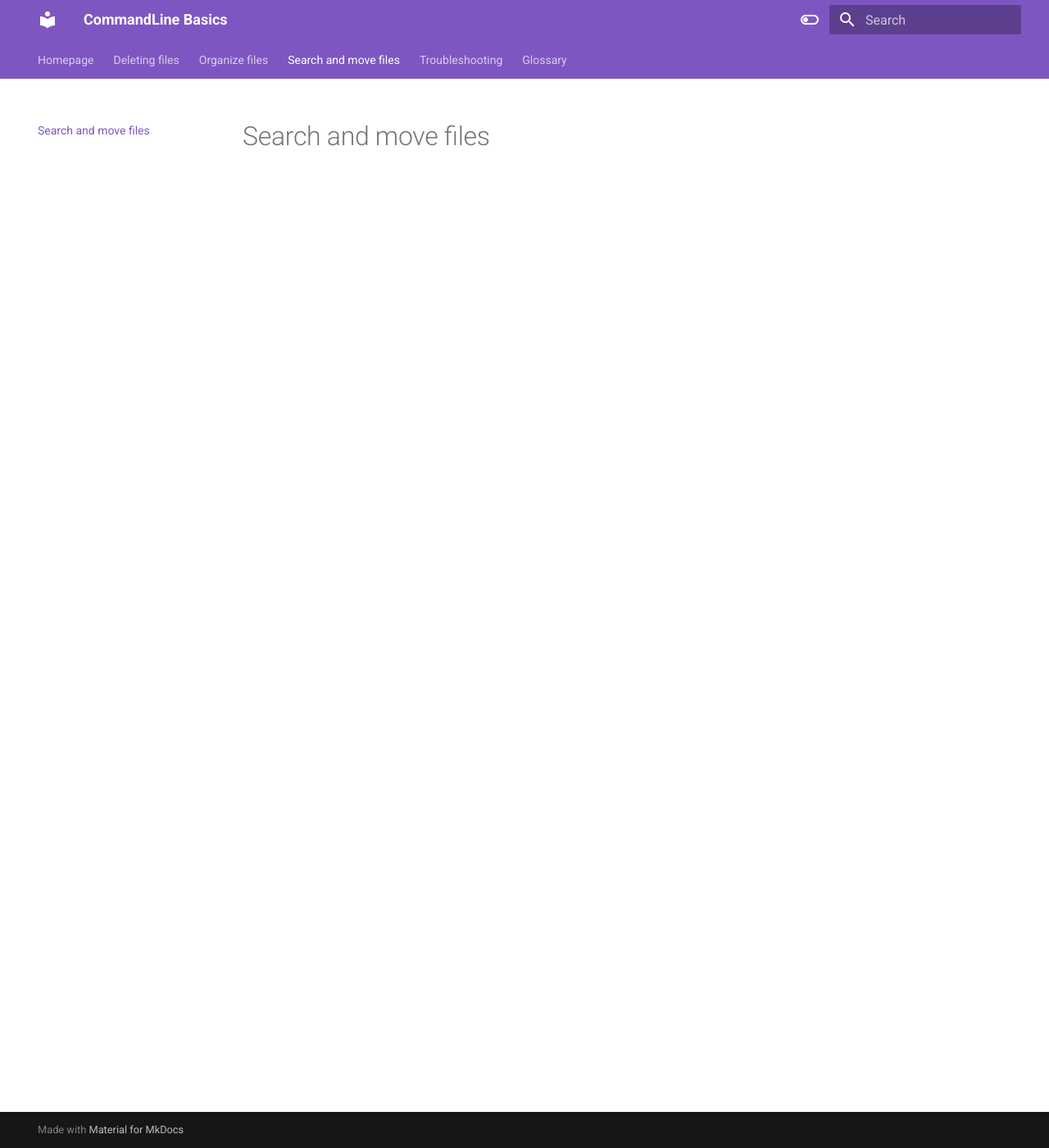
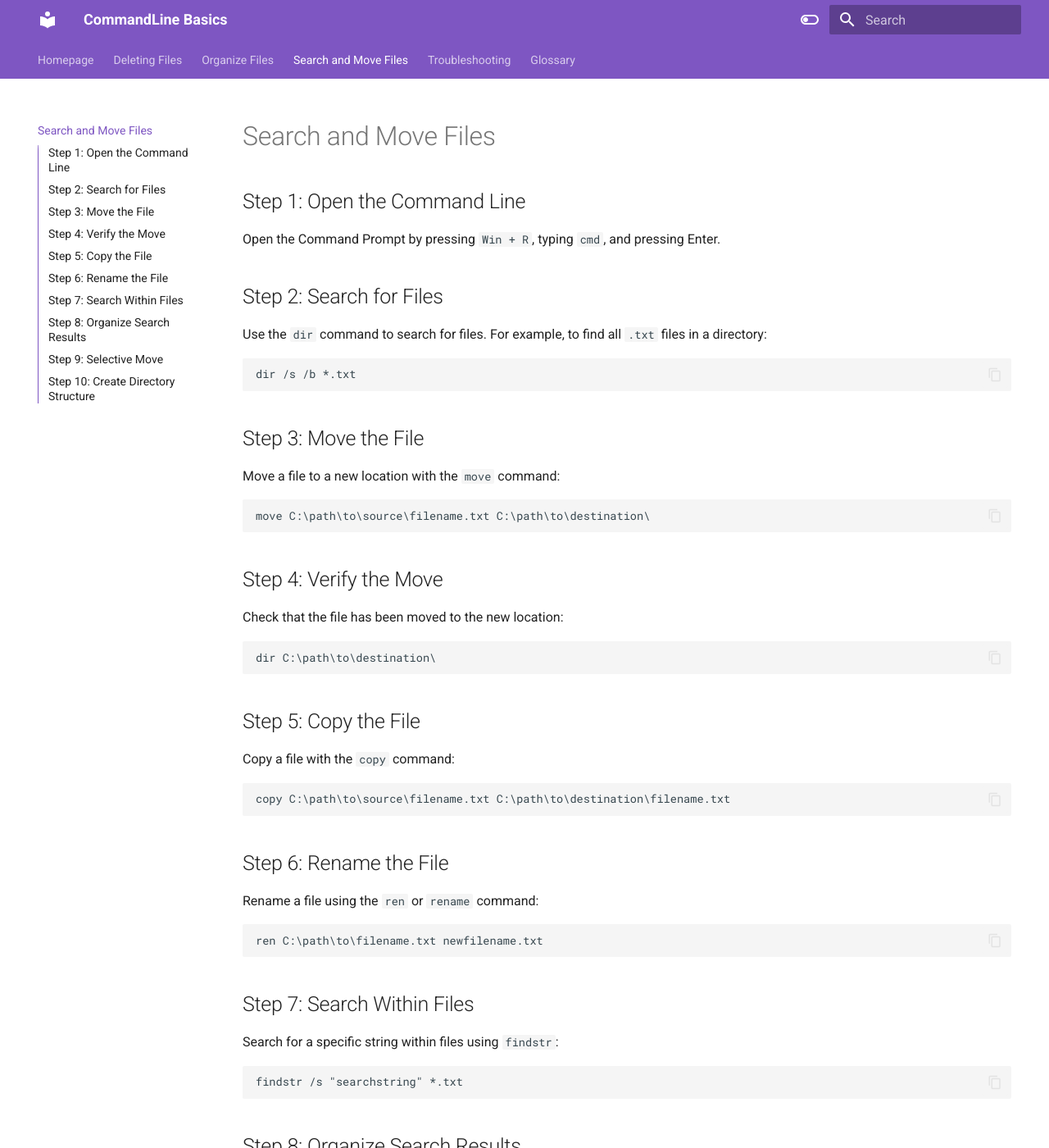
Before and after one commit to RichardLi6/UsingCommandLine, an MkDocs documentation site: the page built from docs/SearchMove.md, in a window 1280 px wide and 1400 px high. Shown: the whole window at 82% size. Built offline with MkDocs 1.6.1 and Material for MkDocs 9.7.7, drawn with Linux system fonts in a browser that asks for light colours; some of the changed text lies outside the part shown.

Commit message:
commandline user docs content

````diff
--- a/docs/CleanUpFiles.md
+++ b/docs/CleanUpFiles.md
@@ -1 +1,63 @@
-# Deleting files
+# Deleting Files
+
+## Step 1: Open the Command Line
+Open the Command Prompt by pressing `Win + R`, typing `cmd`, and pressing Enter.
+
+## Step 2: List Files
+List the files in a directory before deletion:
+
+```bash
+dir /b
+```
+
+## Step 3: Delete a Single File
+Delete a single file using the `del` command:
+
+```bash
+del filename.txt
+```
+
+## Step 4: Confirm Deletion
+Verify that the file has been deleted:
+
+```bash
+dir /b
+```
+
+## Step 5: Delete Multiple Files
+Use wildcards to delete multiple files:
+
+```bash
+del *.txt
+```
+
+## Step 6: Delete Files Recursively
+Delete files recursively from subdirectories with the `/s` flag:
+
+```bash
+del /s *.txt
+```
+
+## Step 7: Delete Directories
+Remove entire directories using `rmdir` or `rd`:
+
+```bash
+rmdir /s /q C:\path\to\directory
+```
+
+## Step 8: Secure Deletion
+For secure deletion, use a third-party tool like `sdelete` from Sysinternals:
+
+```bash
+sdelete -p 3 filename.txt
+```
+
+## Step 9: Empty Recycle Bin
+Empty the recycle bin via the command line:
+
+```bash
+rd /s /q C:\$Recycle.Bin
+```
+
+## Step 10: Automate Deletion
+Automate the deletion process with a batch script or scheduled task.
--- a/docs/OrganizeFiles.md
+++ b/docs/OrganizeFiles.md
@@ -1,5 +1,59 @@
-# Organize files
+# Organize Files
 
-## Another heading
+## Step 1: Open the Command Line
+Open the Command Prompt by pressing `Win + R`, typing `cmd`, and pressing Enter.
 
-Some more example text
+## Step 2: Navigate to Directory
+Navigate to your desired directory using the `cd` command. For example:
+
+```bash
+cd Documents
+```
+
+## Step 3: Create a New Directory
+Create a new directory using `mkdir`. For instance:
+
+```bash
+mkdir NewFolder
+```
+
+## Step 4: Navigate to the New Directory
+Change to the newly created directory with `cd`:
+
+```bash
+cd NewFolder
+```
+
+## Step 5: Create a New File
+Create a new file by using `echo`. For example:
+
+```bash
+echo. > newfile.txt
+```
+
+## Step 6: Open the File
+Open the file with a text editor. For example, use Notepad:
+
+```bash
+notepad newfile.txt
+```
+
+## Step 7: Write Content
+Write content to the file using `echo`. For instance:
+
+```bash
+echo Hello, World! >> newfile.txt
+```
+
+## Step 8: Save and Close the File
+Save your changes and close the text editor.
+
+## Step 9: Verify the File Content
+Verify the file's content with `type`:
+
+```bash
+type newfile.txt
+```
+
+## Step 10: Organizational Tips
+Maintain a structured folder hierarchy for better organization and ease of access.
--- a/docs/SearchMove.md
+++ b/docs/SearchMove.md
@@ -1 +1,67 @@
-# Search and move files
+# Search and Move Files
+
+## Step 1: Open the Command Line
+Open the Command Prompt by pressing `Win + R`, typing `cmd`, and pressing Enter.
+
+## Step 2: Search for Files
+Use the `dir` command to search for files. For example, to find all `.txt` files in a directory:
+
+```bash
+dir /s /b *.txt
+```
+
+## Step 3: Move the File
+Move a file to a new location with the `move` command:
+
+```bash
+move C:\path\to\source\filename.txt C:\path\to\destination\
+```
+
+## Step 4: Verify the Move
+Check that the file has been moved to the new location:
+
+```bash
+dir C:\path\to\destination\
+```
+
+## Step 5: Copy the File
+Copy a file with the `copy` command:
+
+```bash
+copy C:\path\to\source\filename.txt C:\path\to\destination\filename.txt
+```
+
+## Step 6: Rename the File
+Rename a file using the `ren` or `rename` command:
+
+```bash
+ren C:\path\to\filename.txt newfilename.txt
+```
+
+## Step 7: Search Within Files
+Search for a specific string within files using `findstr`:
+
+```bash
+findstr /s "searchstring" *.txt
+```
+
+## Step 8: Organize Search Results
+Sort the search results by name or date using `dir` with sorting flags:
+
+```bash
+dir /b /o:n *.txt
+```
+
+## Step 9: Selective Move
+Move only certain files using wildcards with `move`:
+
+```bash
+move C:\path\to\source\*.txt C:\path\to\destination\
+```
+
+## Step 10: Create Directory Structure
+Recreate the directory structure in the destination using `xcopy`:
+
+```bash
+xcopy /t /e C:\path\to\source\ C:\path\to\destination\
+```
--- a/docs/Troubleshooting.md
+++ b/docs/Troubleshooting.md
@@ -0,0 +1,11 @@
+# Troubleshooting
+
+The following table outlines common issues encountered during file operations, possible causes, and the actions you can take to resolve them.
+
+| Symptom | Probable Cause | Action |
+|---------|----------------|--------|
+| File exists error during move or copy | A file with the same name exists in the destination directory. | Use the move command with an overwrite flag in Windows: ```bash move /Y sourcePath\filename.extension destinationPath\ ``` Or rename the file before moving or copying. |
+| Access denied error | Lack of permissions to access the files or directories. | Run the Command Prompt as an administrator, or check and modify the file permissions. |
+| Path not found error | The source or destination path does not exist. | Verify that the source and destination paths are correct. Create the directories if they do not exist using: ```bash mkdir pathTo\newDirectory ``` |
+
+Please replace `sourcePath`, `filename.extension`, and `destinationPath` with your actual file paths and filenames.
````
Also changed, not shown: docs/glossary.md (+15 -0 lines).
